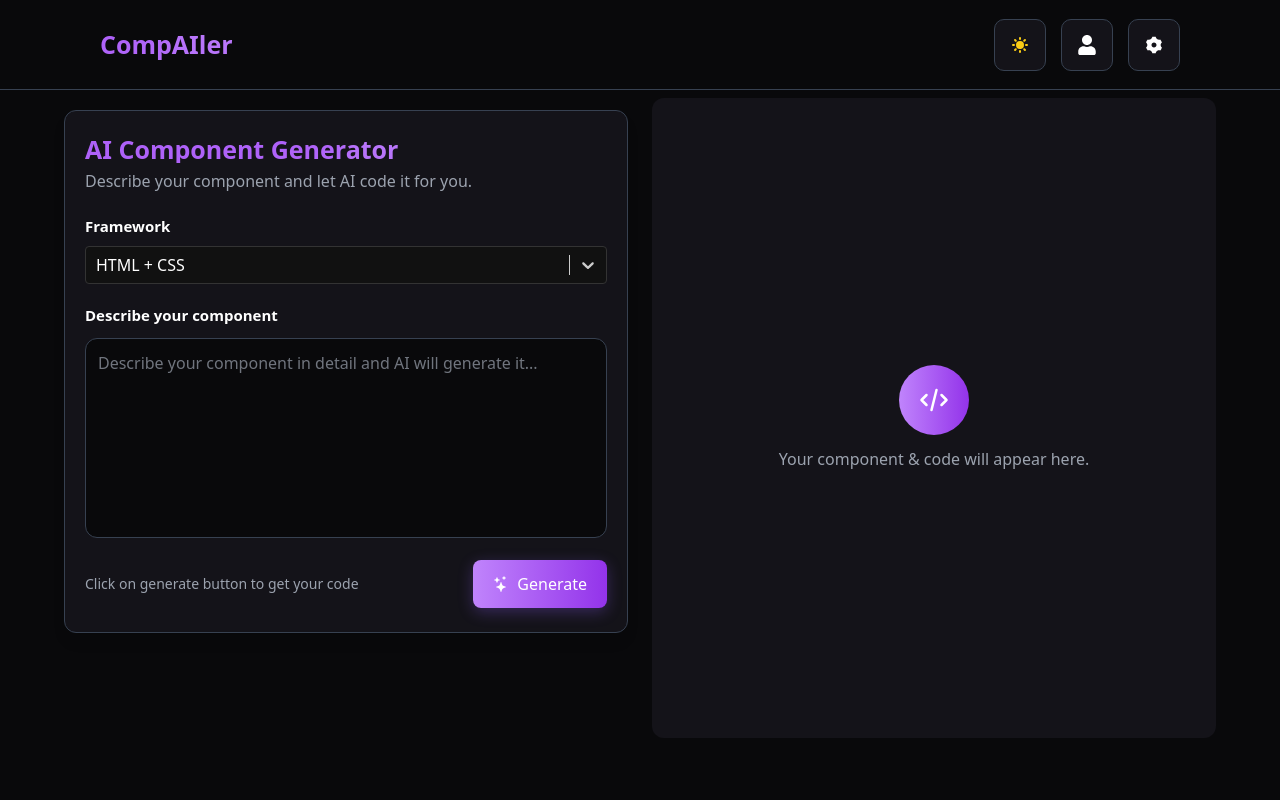
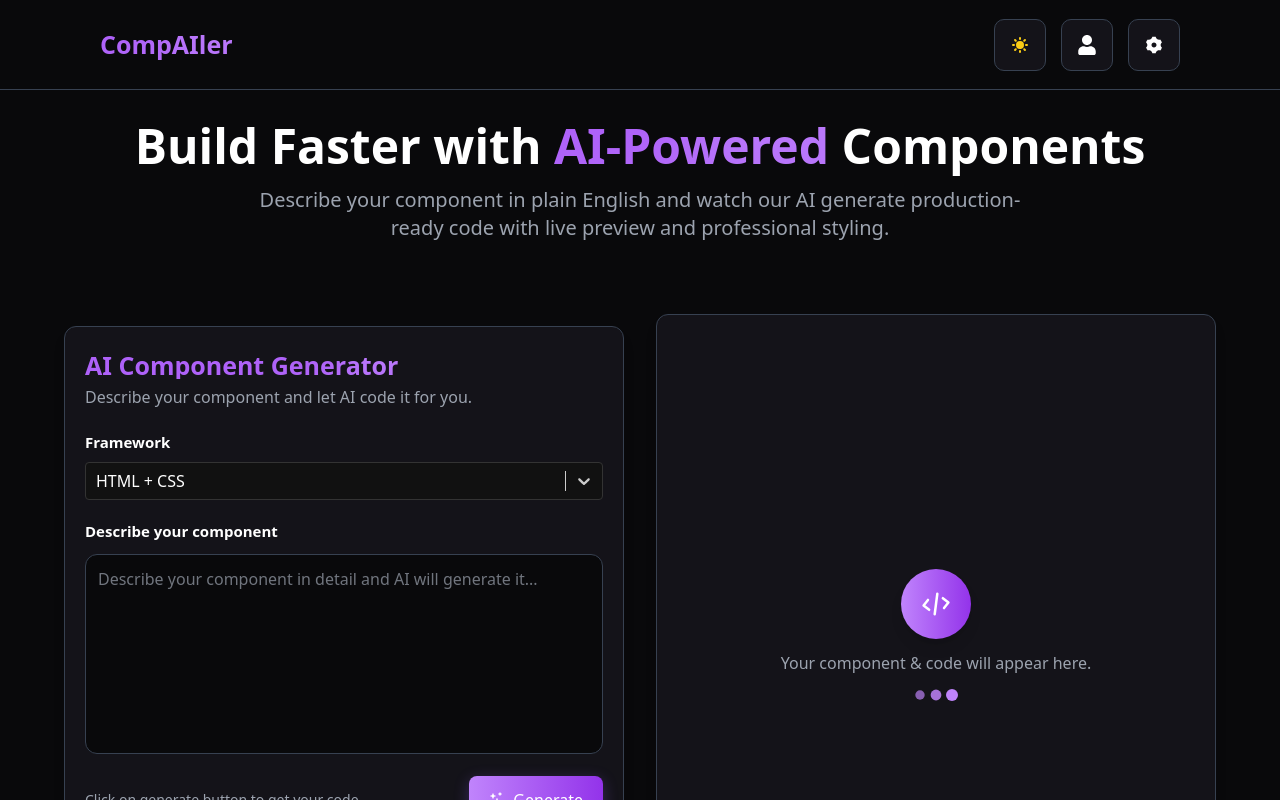
Before and after one commit to hanzla-sib/CompAIler, a React (Vite) app: page / in a window 1280 px wide. Shown: the top 800 px of the page. Built offline with nearby package versions, Linux system fonts and the light colour scheme; no server answers.

Commit message:
feat: Integrate framer-motion into OutputDisplay and Home components for enhanced animations and transitions

```diff
--- a/src/components/OutputDisplay.jsx
+++ b/src/components/OutputDisplay.jsx
@@ -1,6 +1,6 @@
 import React from 'react';
 import { HiOutlineCode } from 'react-icons/hi';
-import { IoCloseSharp } from 'react-icons/io5';
+import { motion, AnimatePresence } from 'framer-motion';
 import CodeEditor from './CodeEditor';
 
 /**
@@ -10,8 +10,6 @@ import CodeEditor from './CodeEditor';
  * @param {boolean} props.hasOutput - Whether there is generated output
  * @param {number} props.activeTab - Active tab (1 for code, 2 for preview)
  * @param {function} props.onTabChange - Handler for tab changes
- * @param {boolean} props.isNewTabOpen - Whether preview is open in new tab
- * @param {function} props.onNewTabToggle - Handler for new tab toggle
  * @param {number} props.refreshKey - Key for forcing preview refresh
  * @param {function} props.onRefresh - Handler for refreshing preview
  * @param {function} props.onFixImages - Handler for fixing broken images
@@ -21,57 +19,158 @@ const OutputDisplay = ({
   hasOutput,
   activeTab,
   onTabChange,
-  isNewTabOpen,
-  onNewTabToggle,
   refreshKey,
   onRefresh,
   onFixImages
 }) => {
+  const containerVariants = {
+    hidden: { opacity: 0, scale: 0.95 },
+    visible: {
+      opacity: 1,
+      scale: 1,
+      transition: {
+        duration: 0.5,
+        ease: "easeOut"
+      }
+    }
+  };
+
+  const emptyStateVariants = {
+    hidden: { opacity: 0, y: 30 },
+    visible: {
+      opacity: 1,
+      y: 0,
+      transition: {
+        duration: 0.6,
+        staggerChildren: 0.2
+      }
+    }
+  };
+
+  const iconVariants = {
+    hidden: { scale: 0, rotate: -180 },
+    visible: {
+      scale: 1,
+      rotate: 0,
+      transition: {
+        type: "spring",
+        stiffness: 200,
+        damping: 15
+      }
+    }
+  };
+
+  const textVariants = {
+    hidden: { opacity: 0, y: 10 },
+    visible: {
+      opacity: 1,
+      y: 0,
+      transition: {
+        duration: 0.4
+      }
+    }
+  };
+
+
+
   return (
     <>
-      <div className="relative mt-2 w-full h-[50vh] sm:h-[60vh] lg:h-[80vh] bg-[#141319] rounded-xl overflow-hidden">
+      <motion.div
+        className="relative mt-2 w-full h-[50vh] sm:h-[60vh] lg:h-[80vh] rounded-xl overflow-hidden shadow-lg border border-opacity-20"
+        style={{
+          backgroundColor: 'var(--secondary-bg)',
+          borderColor: 'var(--border-color)'
+        }}
+        variants={containerVariants}
+        initial="hidden"
+        animate="visible"
+      >
+        <AnimatePresence mode="wait">
           {!hasOutput ? (
-          <div className="w-full h-full flex items-center flex-col justify-center">
-            <div className="p-5 w-[70px] flex items-center justify-center text-[30px] h-[70px] rounded-full bg-gradient-to-r from-purple-400 to-purple-600">
+            <motion.div
+              key="empty-state"
+              className="w-full h-full flex items-center flex-col justify-center"
+              variants={emptyStateVariants}
+              initial="hidden"
+              animate="visible"
+              exit="hidden"
+            >
+              <motion.div
+                className="p-5 w-[70px] flex items-center justify-center text-[30px] h-[70px] rounded-full bg-gradient-to-r from-purple-400 to-purple-600 shadow-lg"
+                variants={iconVariants}
+                whileHover={{
+                  scale: 1.1,
+                  rotate: 360,
+                  transition: { duration: 0.6 }
+                }}
+                whileTap={{ scale: 0.95 }}
+              >
+                <motion.div
+                  animate={{
+                    rotate: [0, 10, -10, 0],
+                  }}
+                  transition={{
+                    duration: 2,
+                    repeat: Infinity,
+                    ease: "easeInOut"
+                  }}
+                >
                   <HiOutlineCode />
-            </div>
-            <p className='text-[16px] text-gray-400 mt-3'>
+                </motion.div>
+              </motion.div>
+
+              <motion.p
+                className='text-[16px] mt-3 text-center max-w-xs'
+                style={{ color: 'var(--text-secondary)' }}
+                variants={textVariants}
+              >
                 Your component & code will appear here.
-            </p>
-          </div>
+              </motion.p>
+
+              <motion.div
+                className="mt-4 flex space-x-2"
+                variants={textVariants}
+              >
+                {[...Array(3)].map((_, i) => (
+                  <motion.div
+                    key={i}
+                    className="w-2 h-2 rounded-full bg-purple-400"
+                    animate={{
+                      scale: [1, 1.5, 1],
+                      opacity: [0.5, 1, 0.5]
+                    }}
+                    transition={{
+                      duration: 1.5,
+                      repeat: Infinity,
+                      delay: i * 0.2
+                    }}
+                  />
+                ))}
+              </motion.div>
+            </motion.div>
           ) : (
+            <motion.div
+              key="code-editor"
+              className="w-full h-full"
+              initial={{ opacity: 0, scale: 0.9 }}
+              animate={{ opacity: 1, scale: 1 }}
+              exit={{ opacity: 0, scale: 0.9 }}
+              transition={{ duration: 0.4 }}
+            >
               <CodeEditor
                 code={code}
                 activeTab={activeTab}
                 onTabChange={onTabChange}
-            onNewTab={() => onNewTabToggle(true)}
                 onRefresh={onRefresh}
                 onFixImages={onFixImages}
                 refreshKey={refreshKey}
               />
+            </motion.div>
           )}
-      </div>
+        </AnimatePresence>
+      </motion.div>
 
-      {/* Fullscreen Preview Overlay */}
-      {isNewTabOpen && (
-        <div className="fixed inset-0 bg-white w-screen h-screen overflow-auto z-50">
-          <div className="text-black w-full h-[60px] flex items-center justify-between px-5 bg-gray-100 border-b">
-            <p className='font-bold'>Preview - CompAIler Generated Component</p>
-            <button
-              onClick={() => onNewTabToggle(false)}
-              className="w-10 h-10 rounded-xl border border-zinc-300 flex items-center justify-center hover:bg-gray-200 transition-colors"
-              title="Close Preview"
-            >
-              <IoCloseSharp />
-            </button>
-          </div>
-          <iframe
-            srcDoc={code}
-            className="w-full h-[calc(100vh-60px)]"
-            title="Full Screen Preview"
-          />
-        </div>
-      )}
+      {/* No overlay needed - we're opening in a new tab/window */}
     </>
   );
 };
--- a/src/pages/Home.jsx
+++ b/src/pages/Home.jsx
@@ -1,4 +1,6 @@
 import React from 'react';
+// eslint-disable-next-line no-unused-vars
+import { motion } from 'framer-motion';
 import Navbar from '../components/Navbar';
 import ComponentGenerator from '../components/ComponentGenerator';
 import OutputDisplay from '../components/OutputDisplay';
@@ -12,25 +14,93 @@ const Home = () => {
     framework,
     code,
     loading,
-    isNewTabOpen,
     refreshKey,
     handleGenerateCode,
     handleTabChange,
     handleFrameworkChange,
     handlePromptChange,
-    handleNewTabToggle,
     handleRefresh,
     handleFixImages,
   } = useComponentGenerator();
 
+  const containerVariants = {
+    hidden: { opacity: 0 },
+    visible: {
+      opacity: 1,
+      transition: {
+        duration: 0.3,
+        staggerChildren: 0.2
+      }
+    }
+  };
+
+  const sectionVariants = {
+    hidden: { opacity: 0, y: 50 },
+    visible: {
+      opacity: 1,
+      y: 0,
+      transition: {
+        duration: 0.6,
+        ease: "easeOut"
+      }
+    }
+  };
+
   return (
-    <>
+    <motion.div
+      initial="hidden"
+      animate="visible"
+      variants={containerVariants}
+      className="min-h-screen"
+      style={{ backgroundColor: 'var(--primary-bg)' }}
+    >
       <Navbar />
 
+      {/* Hero Section */}
+      <motion.div
+        className="text-center py-8 px-4"
+        initial={{ opacity: 0, y: -30 }}
+        animate={{ opacity: 1, y: 0 }}
+        transition={{ duration: 0.8, delay: 0.3 }}
+      >
+        <motion.h1
+          className="text-3xl md:text-4xl lg:text-5xl font-bold mb-4"
+          style={{ color: 'var(--text-color)' }}
+          whileHover={{
+            scale: 1.02,
+            textShadow: "0px 0px 20px rgba(192, 132, 252, 0.8)"
+          }}
+        >
+          Build Faster with{' '}
+          <span className="sp-text">AI-Powered</span>{' '}
+          Components
+        </motion.h1>
+        <motion.p
+          className="text-lg md:text-xl mb-8 max-w-3xl mx-auto"
+          style={{ color: 'var(--text-secondary)' }}
+          initial={{ opacity: 0 }}
+          animate={{ opacity: 1 }}
+          transition={{ delay: 0.5, duration: 0.6 }}
+        >
+          Describe your component in plain English and watch our AI generate production-ready code
+          with live preview and professional styling.
+        </motion.p>
+      </motion.div>
+
       {/* Main Layout */}
-      <div className="flex flex-col lg:grid lg:grid-cols-2 gap-4 lg:gap-6 px-4 sm:px-6 lg:px-16 pb-6">
+      <motion.div
+        className="flex flex-col lg:grid lg:grid-cols-2 gap-6 lg:gap-8 px-4 sm:px-6 lg:px-16 pb-8"
+        variants={containerVariants}
+      >
         {/* Left Section - Input Form */}
-        <div className="w-full">
+        <motion.div
+          className="w-full"
+          variants={sectionVariants}
+          whileHover={{
+            y: -5,
+            transition: { duration: 0.2 }
+          }}
+        >
           <ComponentGenerator
             prompt={prompt}
             onPromptChange={handlePromptChange}
@@ -39,24 +109,76 @@ const Home = () => {
             onGenerate={handleGenerateCode}
             loading={loading}
           />
-        </div>
+        </motion.div>
 
         {/* Right Section - Output Display */}
-        <div className="w-full">
+        <motion.div
+          className="w-full"
+          variants={sectionVariants}
+          whileHover={{
+            y: -5,
+            transition: { duration: 0.2 }
+          }}
+        >
           <OutputDisplay
             code={code}
             hasOutput={outputScreen}
             activeTab={activeTab}
             onTabChange={handleTabChange}
-            isNewTabOpen={isNewTabOpen}
-            onNewTabToggle={handleNewTabToggle}
             refreshKey={refreshKey}
             onRefresh={handleRefresh}
             onFixImages={handleFixImages}
           />
-        </div>
-      </div>
-    </>
+        </motion.div>
+      </motion.div>
+
+      {/* Background decoration */}
+      <motion.div
+        className="fixed inset-0 pointer-events-none overflow-hidden"
+        style={{ zIndex: -1 }}
+        initial={{ opacity: 0 }}
+        animate={{ opacity: 1 }}
+        transition={{ delay: 1, duration: 2 }}
+      >
+        {/* Animated background elements */}
+        <motion.div
+          className="absolute top-20 left-10 w-64 h-64 bg-purple-500 rounded-full mix-blend-multiply filter blur-xl opacity-20"
+          animate={{
+            scale: [1, 1.2, 1],
+            rotate: [0, 180, 360],
+          }}
+          transition={{
+            duration: 20,
+            repeat: Infinity,
+            ease: "linear"
+          }}
+        />
+        <motion.div
+          className="absolute top-40 right-10 w-72 h-72 bg-pink-500 rounded-full mix-blend-multiply filter blur-xl opacity-20"
+          animate={{
+            scale: [1.2, 1, 1.2],
+            rotate: [360, 180, 0],
+          }}
+          transition={{
+            duration: 25,
+            repeat: Infinity,
+            ease: "linear"
+          }}
+        />
+        <motion.div
+          className="absolute bottom-20 left-1/3 w-80 h-80 bg-blue-500 rounded-full mix-blend-multiply filter blur-xl opacity-20"
+          animate={{
+            scale: [1, 1.3, 1],
+            rotate: [0, -180, -360],
+          }}
+          transition={{
+            duration: 30,
+            repeat: Infinity,
+            ease: "linear"
+          }}
+        />
+      </motion.div>
+    </motion.div>
   )
 }
 
```
Lines whose indentation alone changed are shown as unchanged.
